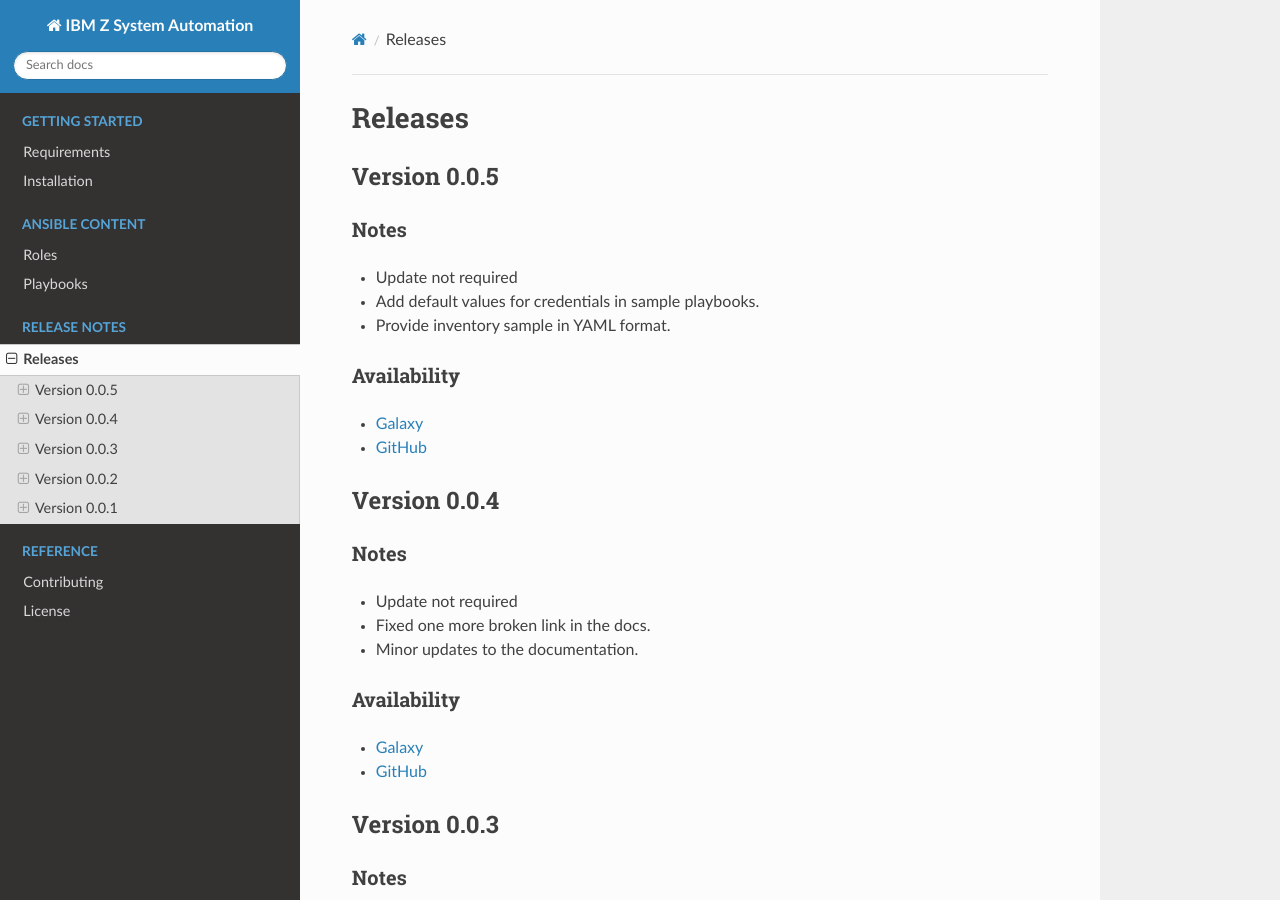
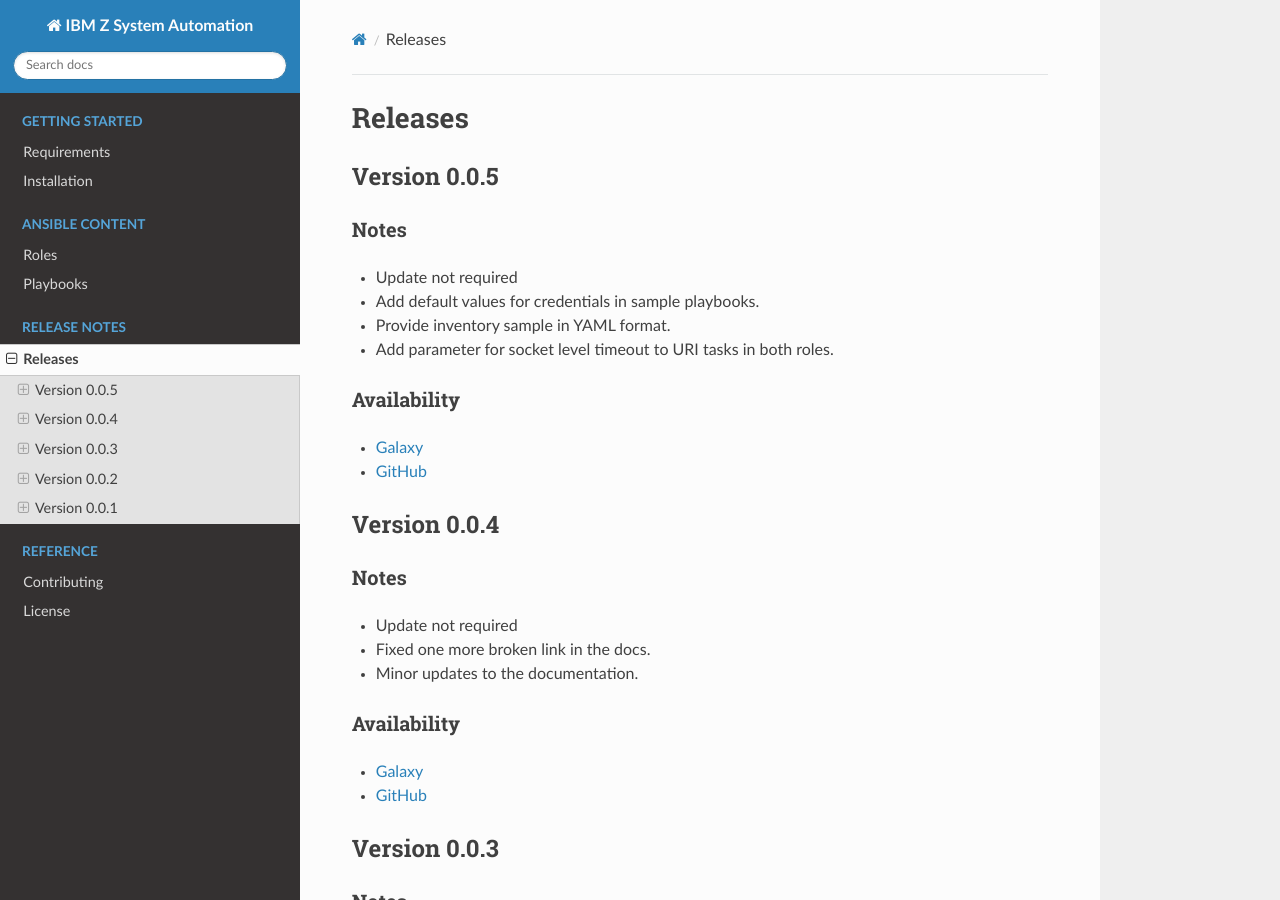
Before and after one commit to ansible-collections/ibm_zos_sysauto, a Sphinx documentation site: the page built from docs/source/release_notes.rst, in a window 1280 px wide and 900 px high. Built offline with Sphinx 7.4.7 and the Read the Docs theme 2.0.0, drawn with Linux system fonts in a browser that asks for light colours.

Commit message:
add comment to release notes

```diff
--- a/docs/source/release_notes.rst
+++ b/docs/source/release_notes.rst
@@ -15,6 +15,7 @@ Notes
 * Update not required
 * Add default values for credentials in sample playbooks.
 * Provide inventory sample in YAML format.
+* Add parameter for socket level timeout to URI tasks in both roles.
 
 Availability
 ------------
```
